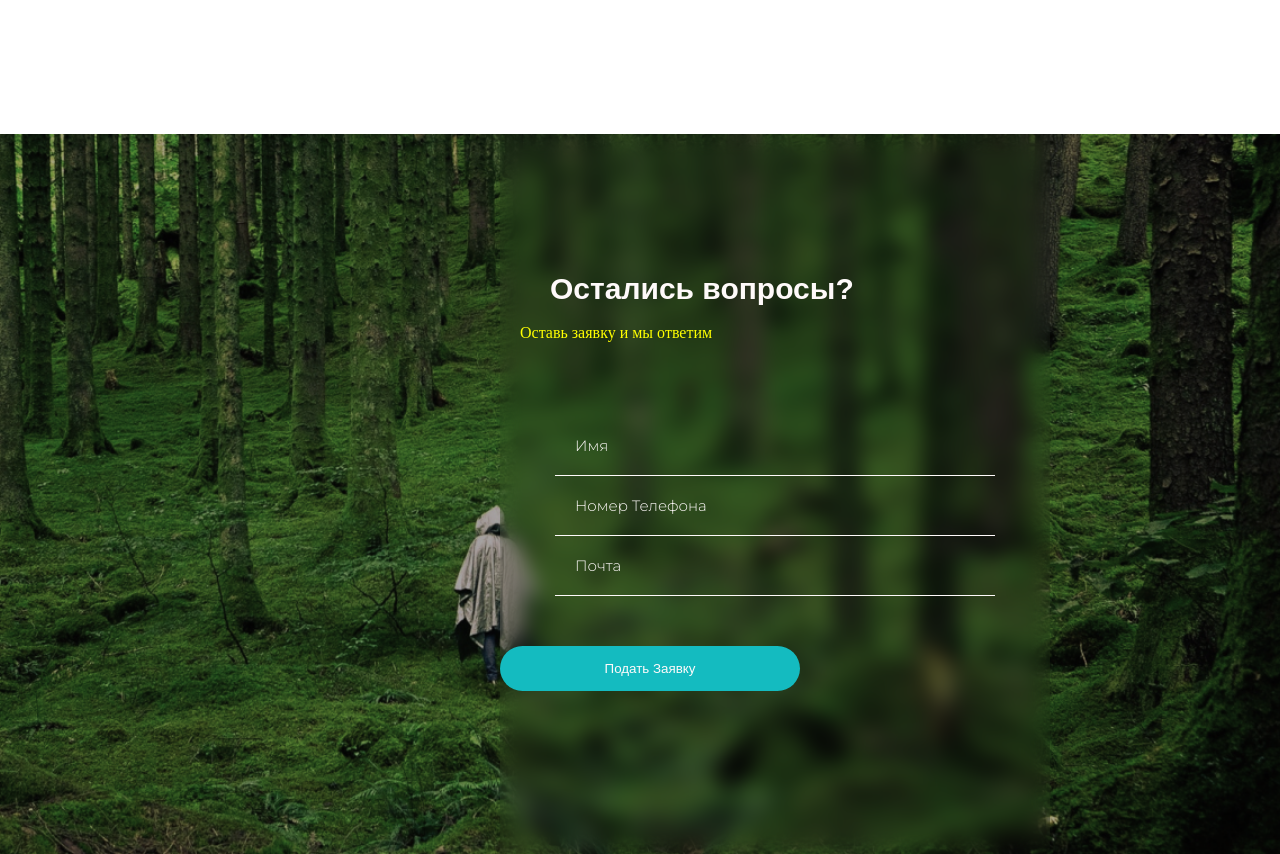
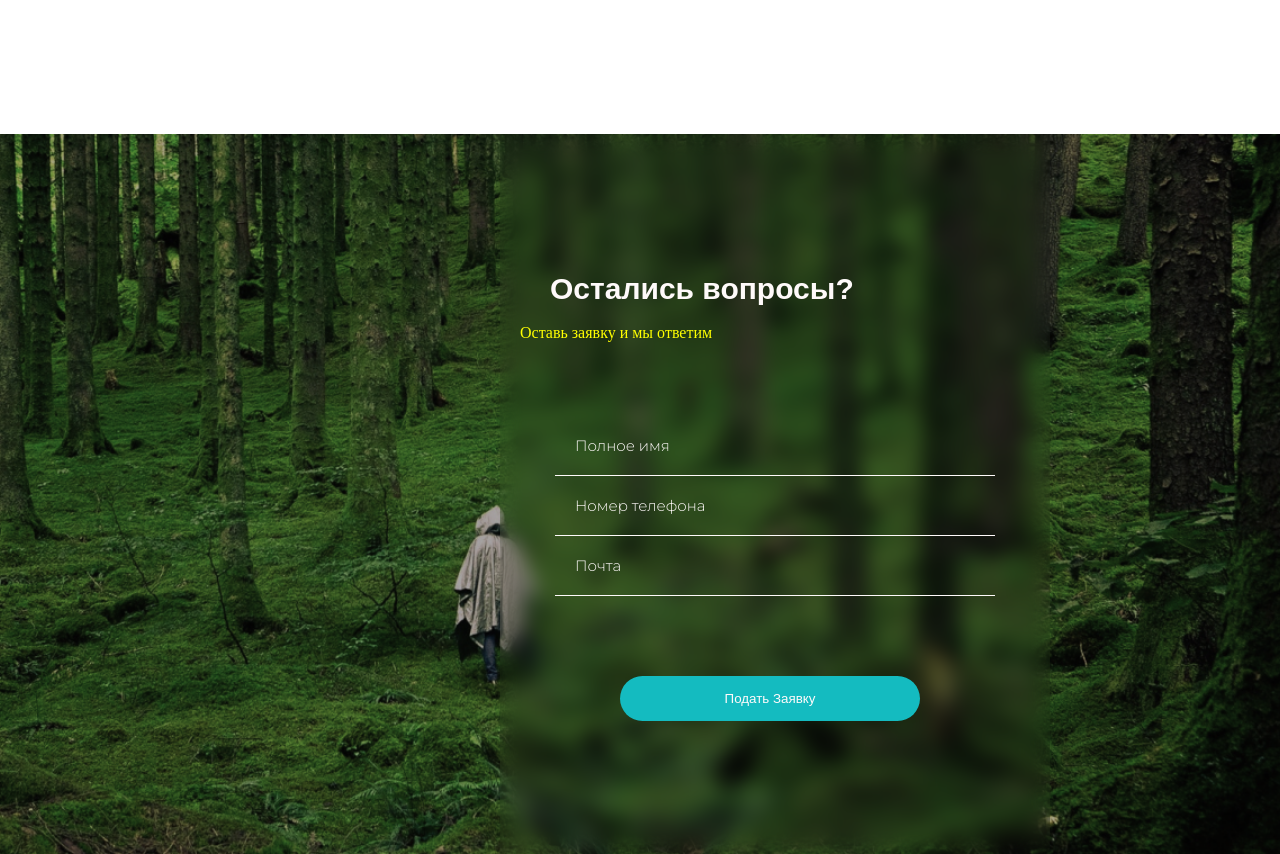
Before and after one commit to Shokhanasser1/Shokhanasser, a React (Create React App) app in the folder travel/: page / in a window 1280 px wide. Shown: the part 5120-5974 px from the top of the page. Built offline with nearby package versions, Linux system fonts and the light colour scheme.

Commit message:
Emailjs form

```diff
--- a/travel/package.json
+++ b/travel/package.json
@@ -3,6 +3,7 @@
   "version": "0.1.0",
   "private": true,
   "dependencies": {
+    "@emailjs/browser": "^3.12.1",
     "@testing-library/jest-dom": "^5.17.0",
     "@testing-library/react": "^13.4.0",
     "@testing-library/user-event": "^13.5.0",
@@ -14,6 +15,7 @@
     "react-responsive-masonry": "^2.1.7",
     "react-router-dom": "^6.20.1",
     "react-scripts": "5.0.1",
+    "react-toastify": "^10.0.4",
     "sass": "^1.70.0",
     "web-vitals": "^2.1.4"
   },
--- a/travel/src/components/ContactsForm/index.jsx
+++ b/travel/src/components/ContactsForm/index.jsx
@@ -1,22 +1,69 @@
+import { useState } from "react"
+import React from 'react'
+import emailjs from '@emailjs/browser';
+import { ToastContainer, toast } from 'react-toastify';
+import 'react-toastify/dist/ReactToastify.css';
 import './style.scss'
 
-import './style.scss'
+
 function ContactsForm() {
+    const [form, setForm] = useState({
+        name: "",
+        email: "",
+        number: "",
+        notes: ""
+    })
+    const templateParams = {
+        from_name: form.name,
+        email: form.email,
+        number: form.number,
+        message: form.notes
+    }
+    function fireSetForm(e) {
+        let key = e.target.name
+        let val = e.target.value
+        setForm({ ...form, [key]: val })
+    }
+    function submit(e) {
+        e.preventDefault()
+        emailjs.send('service_xinacul', 'template_ueenjoe', templateParams, 'FwV8l55HZ3qmCRsdq')
+            .then((response) => {
+                toast.success(`Successfully sent!`, {
+                    theme: "dark"
+                })
+            }, (err) => {
+                toast.error(`Ooops! Something went wrong. try again`, {
+                    theme: "dark"
+                })
+            });
+        e.target.reset()
+    }
+
     return (
+
         <div className="contacts-form-wrapper">
-            <form >
+            <ToastContainer />
+            <form onSubmit={submit}>
                 <h3>Остались вопросы?</h3>
                 <span>Оставь заявку и мы ответим</span>
                 <div className="div">
                     <div className="hr">
-                        <input type="text" placeholder='Имя' />
-                     </div>
-                     <div className="hr">
-                        <input type="text" placeholder='Номер Телефона' />
-                     </div>
-                     <div className="hr">
-                        <input type="text" placeholder='Почта' />
-                     </div>
+                        <input
+                            id="full-name-input" type="text"
+                            placeholder='Полное имя' name="name"
+                            onChange={fireSetForm} required
+                        />
+                    </div>
+                    <div className="hr">
+                        <input
+                            id="number-input" type="number" placeholder="Номер телефона"
+                            onChange={fireSetForm} name='number' required />
+                    </div>
+                    <div className="hr">
+                        <input
+                            id="email-input" type="email" placeholder="Почта"
+                            onChange={fireSetForm} name='email' required />
+                    </div>
 
                 </div>
                 <button className='info-btn'>Подать Заявку</button>
--- a/travel/src/components/ContactsForm/style.scss
+++ b/travel/src/components/ContactsForm/style.scss
@@ -23,7 +23,8 @@
 
         button {
             @extend %info-btn;
-            margin-top: 50px;
+            margin-top: 80px;
+            margin-left: 120px;
         }
 
         h3 {
```
Also changed, not shown: 1 other file (tests, documents, lock files or other folders).
